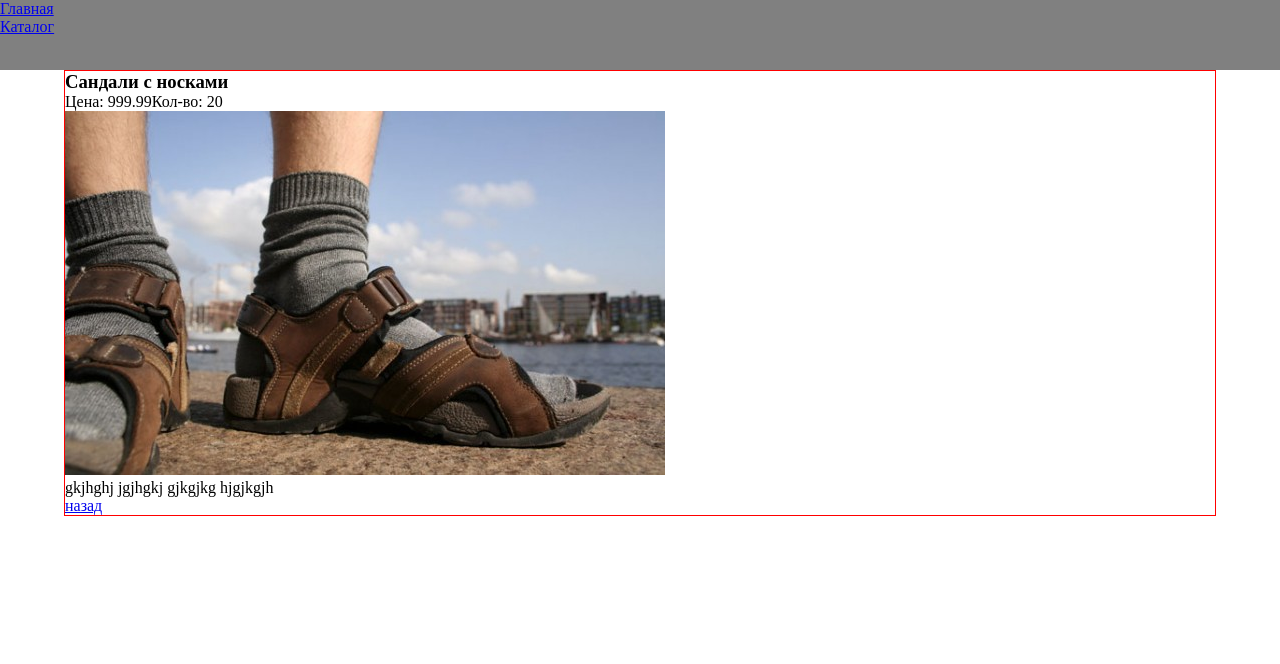
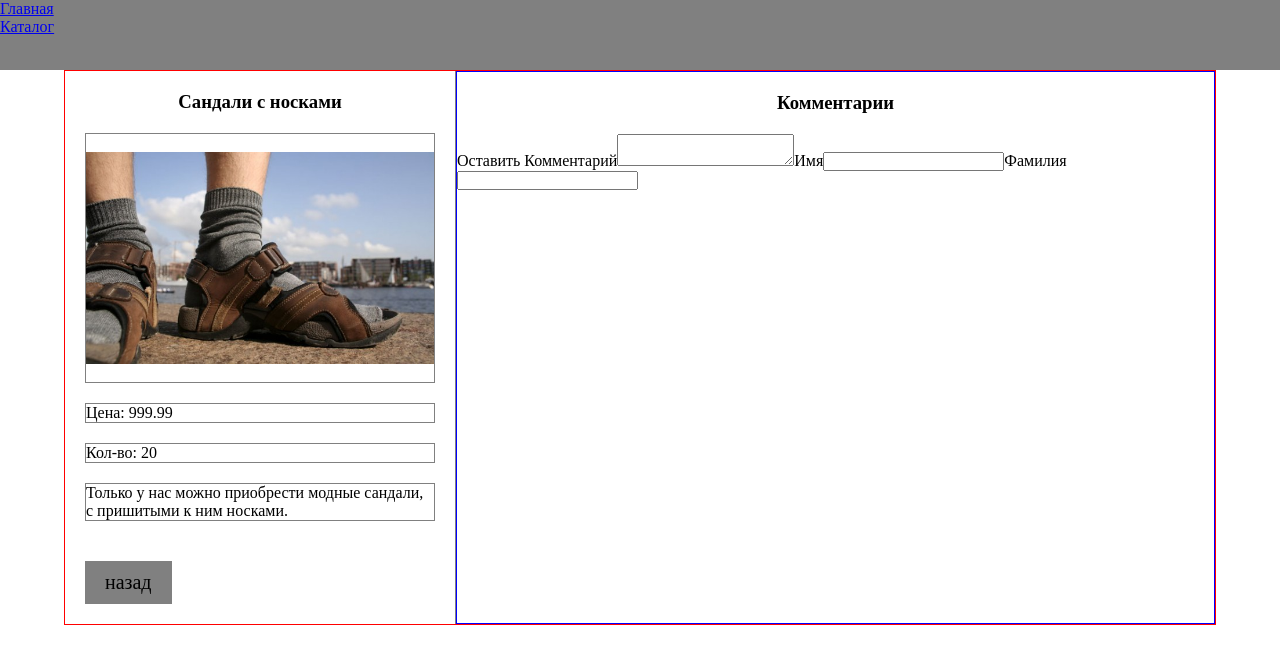
Before and after one commit to pylsar/myReactFunnyShop, a React (Create React App) app: page /products/1 in a window 1280 px wide. Shown: the top 664 px of the page. Built offline with nearby package versions, Linux system fonts and the light colour scheme; data requests are answered from the project's data file.

Commit message:
productInfo styles and commet

```diff
--- a/src/assets/database.json
+++ b/src/assets/database.json
@@ -6,7 +6,7 @@
         "price": "999.99",
         "quantity": 20,
         "img": "boots.jpg",
-        "longDescr": "gkjhghj jgjhgkj gjkgjkg hjgjkgjh "
+        "longDescr": "Только у нас можно приобрести модные сандали, с пришитыми к ним носками."
     },
     {
         "id": 2,
@@ -14,7 +14,7 @@
         "price": "1999.99",
         "quantity": 1,
         "img": "phone.jpg",
-        "longDescr": "gkjhghj jgjhgkj gjkgjkg hjgjkgjh "
+        "longDescr": "Телефон в отличном состоянии, пользовались всего пару дней. продаем потому что не понравился цвет"
     },
     {
         "id": 3,
@@ -22,7 +22,7 @@
         "price": "999.99",
         "quantity": 10,
         "img": "potter.jpg",
-        "longDescr": "gkjhghj jgjhgkj gjkgjkg hjgjkgjh "
+        "longDescr": "отличная книга, но без картинок... поэтому и продаю"
     }
 ]
 }
--- a/src/components/ProductInfo/ProductInfo.jsx
+++ b/src/components/ProductInfo/ProductInfo.jsx
@@ -1,17 +1,23 @@
 import React from 'react'
 import {Link} from 'react-router-dom'
+import Comment from '../../containers/Comment/Comment'
+
+import './ProductInfo.scss'
 
 const ProductInfo = ({product}) => {
     return (
-        <div>
-            <h3>{product.title}</h3>
-            <span>Цена: {product.price}</span>
-            <span>Кол-во: {product.quantity}</span>
-            <div className="product__img">
-                <img src={require(`../../assets/img/${product.img}`)} alt={product.title}/>
+        <div className="productInfo">
+            <div className="productInfo__left">
+                <h3>{product.title}</h3>
+                <div className="productInfo__left__img">
+                    <img src={require(`../../assets/img/${product.img}`)} alt={product.title}/>
+                </div>
+                <span>Цена: {product.price}</span>
+                <span>Кол-во: {product.quantity}</span>
+                <div className="productInfo__left__descr">{product.longDescr}</div>
+                <Link to='/products' className="productInfo__left--link">назад</Link>
             </div>
-            <div>{product.longDescr}</div>
-            <Link to='/products'>назад</Link>
+            <Comment />
         </div>
     )
 }
--- /dev/null
+++ b/src/components/ProductInfo/ProductInfo.scss
@@ -0,0 +1,44 @@
+.productInfo{
+    display: flex;
+    &__left {
+        border-right: 1px solid gray;
+        & h3 {
+            text-align: center;
+            margin: 20px 0px;
+        }
+        &__img {
+            border: 1px solid gray;
+            width: 350px;
+            height: 250px;
+            display: flex;
+            justify-content: center;
+            align-items: center;
+            margin: 0 auto;
+            & img {
+                max-width: 100%;
+                max-height: 100%;
+            }
+        }
+        & span {
+            display: block;
+            border: 1px solid gray;
+            width: 350px;
+            margin: 20px;
+        }
+        &__descr {
+            width: 350px;
+            border: 1px solid gray;
+            margin: 20px;
+        }
+        &--link {
+            display: inline-block;
+            background: gray;
+            padding: 10px 20px;
+            margin: 20px;
+            font-size: 20px;
+            text-decoration: none;
+            color: black;
+        }
+    }
+
+}
--- /dev/null
+++ b/src/containers/Comment/Comment.js
@@ -0,0 +1,23 @@
+import React from 'react'
+
+import './Comment.scss'
+
+class Comment extends React.Component {
+    render(){
+        return(
+            <div className="comment">
+                <h3>Комментарии</h3>
+                <form>
+                    <label htmlFor="textarea">Оставить Комментарий</label>
+                    <textarea id="textarea" />
+                    <label htmlFor="firstName">Имя</label>
+                    <input id="firstName" typer="text"/>
+                    <label htmlFor="lastName">Фамилия</label>
+                    <input id="lastName" typer="text"/>
+                </form>
+            </div>
+        )
+    }
+}
+
+export default Comment
--- /dev/null
+++ b/src/containers/Comment/Comment.scss
@@ -0,0 +1,8 @@
+.comment{
+    border: 1px solid blue;
+    width: 100%;
+    & h3 {
+        text-align: center;
+        margin: 20px;
+    }
+}
--- a/src/containers/ViewProduct/ViewProduct.js
+++ b/src/containers/ViewProduct/ViewProduct.js
@@ -1,6 +1,5 @@
 import React, {Fragment} from 'react'
 
-// import ProductItem from '../../components/ProductItem/ProductItem'
 import ProductInfo from '../../components/ProductInfo/ProductInfo'
 import {getProduct} from '../../API'
 
@@ -33,7 +32,6 @@ class ViewProduct extends React.Component {
                     this.state.isLoading ?
                     <h2>Идет Загрузка товара</h2>:
                     <ProductInfo product={this.state.product}/>
-
                 }
 
             </Fragment>
```
